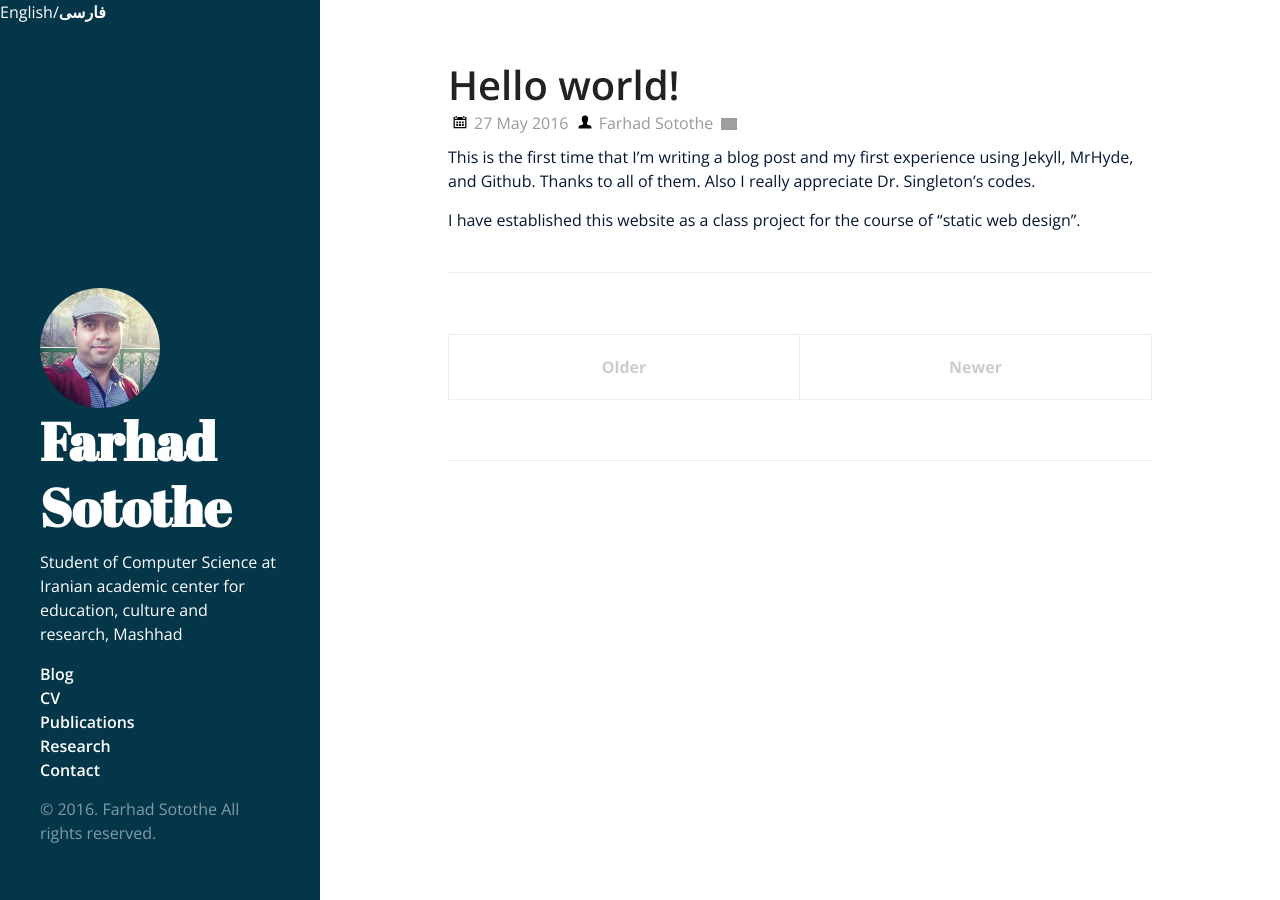
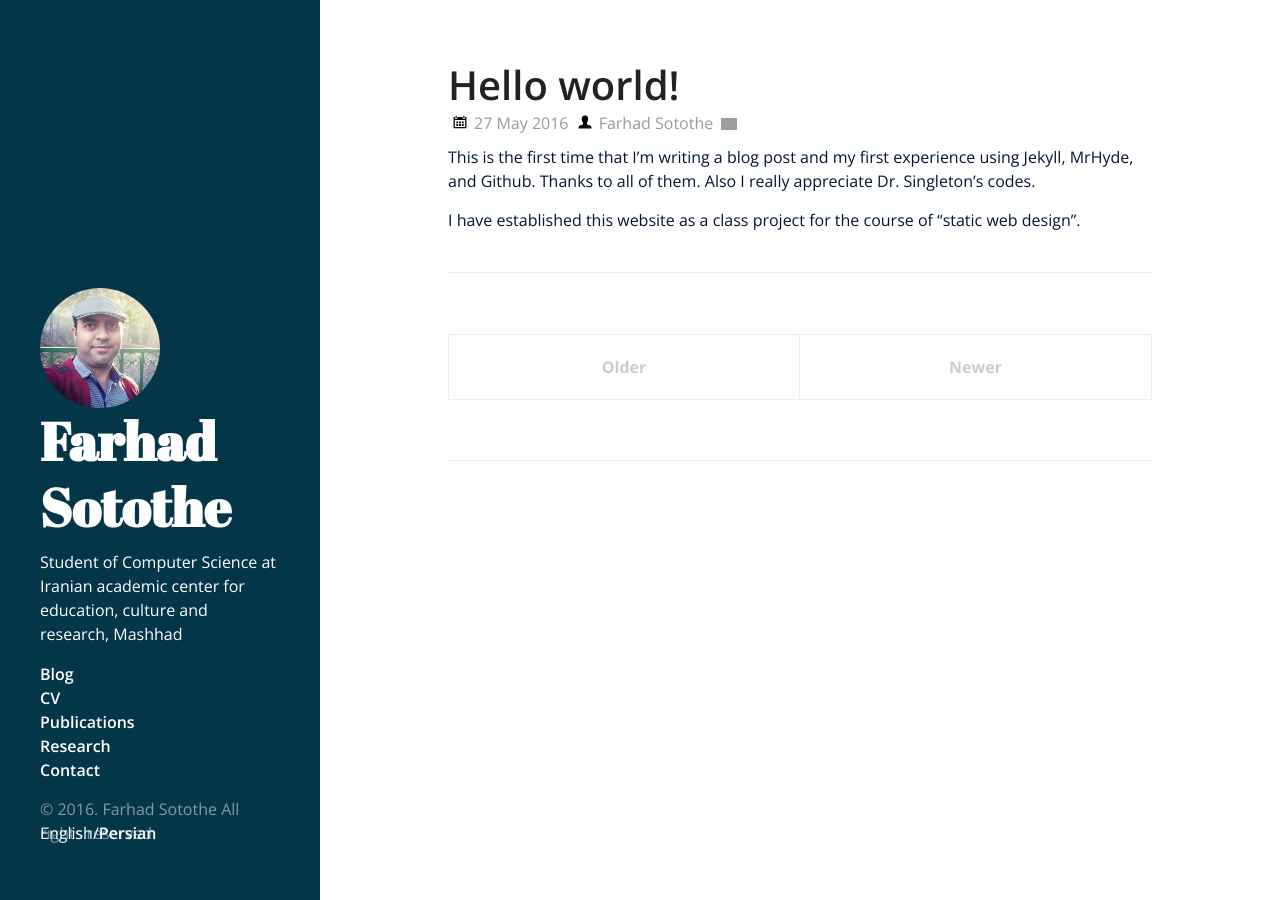
Before and after one commit to sotothe/sotothe.github.io, a Jekyll site: the page built from index.html, in a window 1280 px wide. Built offline with Jekyll 4.4.1, drawn with Linux system fonts in a browser that asks for light colours; nearby versions of some CDN libraries; the list of posts is cut into pages by our own code; comment, search, counter and statistics services are not loaded; grey boxes are pictures that could not be loaded.

Commit message:
Update default.html

```diff
--- a/_layouts/default.html
+++ b/_layouts/default.html
@@ -5,9 +5,12 @@
 
   <body class="theme-base-alex">
 
-    <header class="masthead">
-	    <p>English/<a href="/Fa/">فارسی</a></p>
-      <div class="masthead-inner">
+     <header class="masthead">
+	<div class="masthead-inner">
+	   <p>English/<a href="/Fa/">Persian</a></p>
+	</div>
+
+	<div class="masthead-inner">
 	<div class="img-circular"></div>
         <h1>{{ site.title }}</h1>
         <p class="lead">{{ site.description }}</p>
@@ -31,8 +34,6 @@
             </li>
           </ul>
           <p>&copy; 2016. {{ site.author.name }} All rights reserved.</p>
-
-<!-- some codes omitted and copied on far_bot on telegram -->
 
         </div>
       </div>
```
